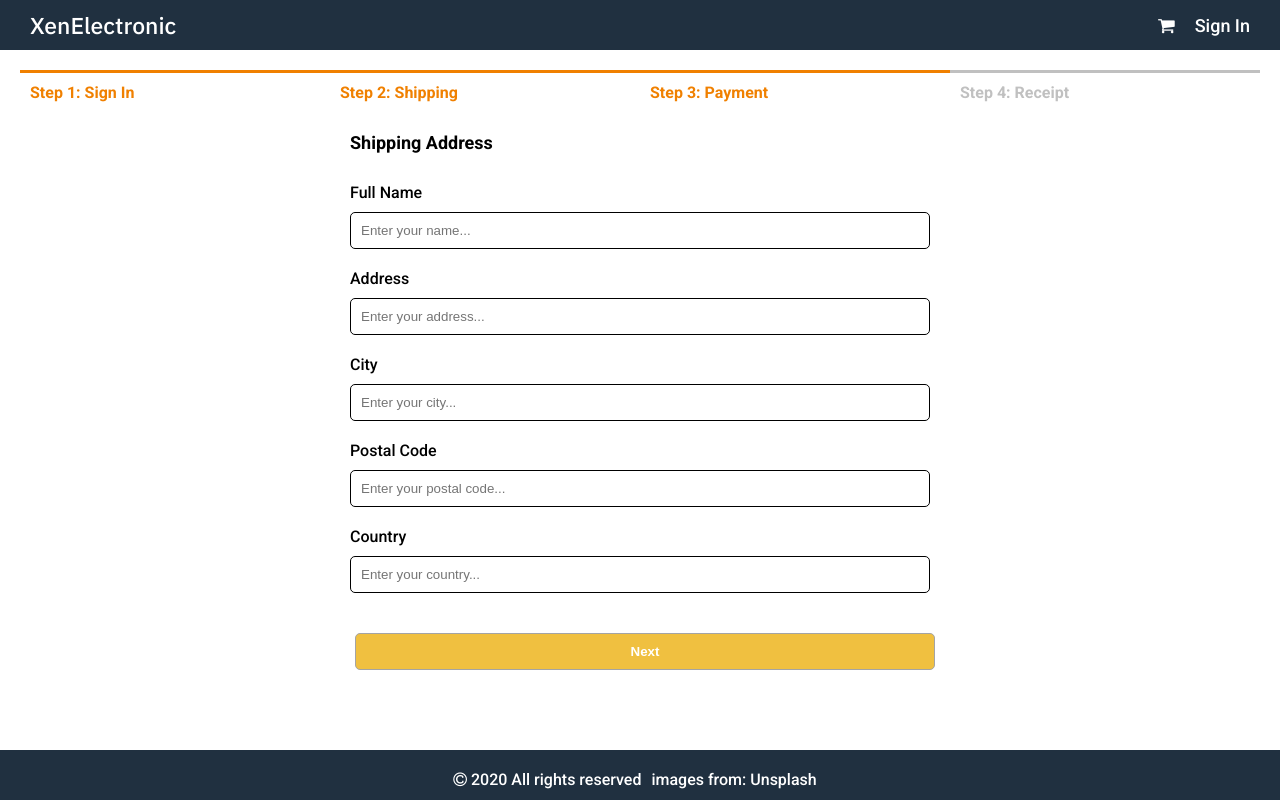
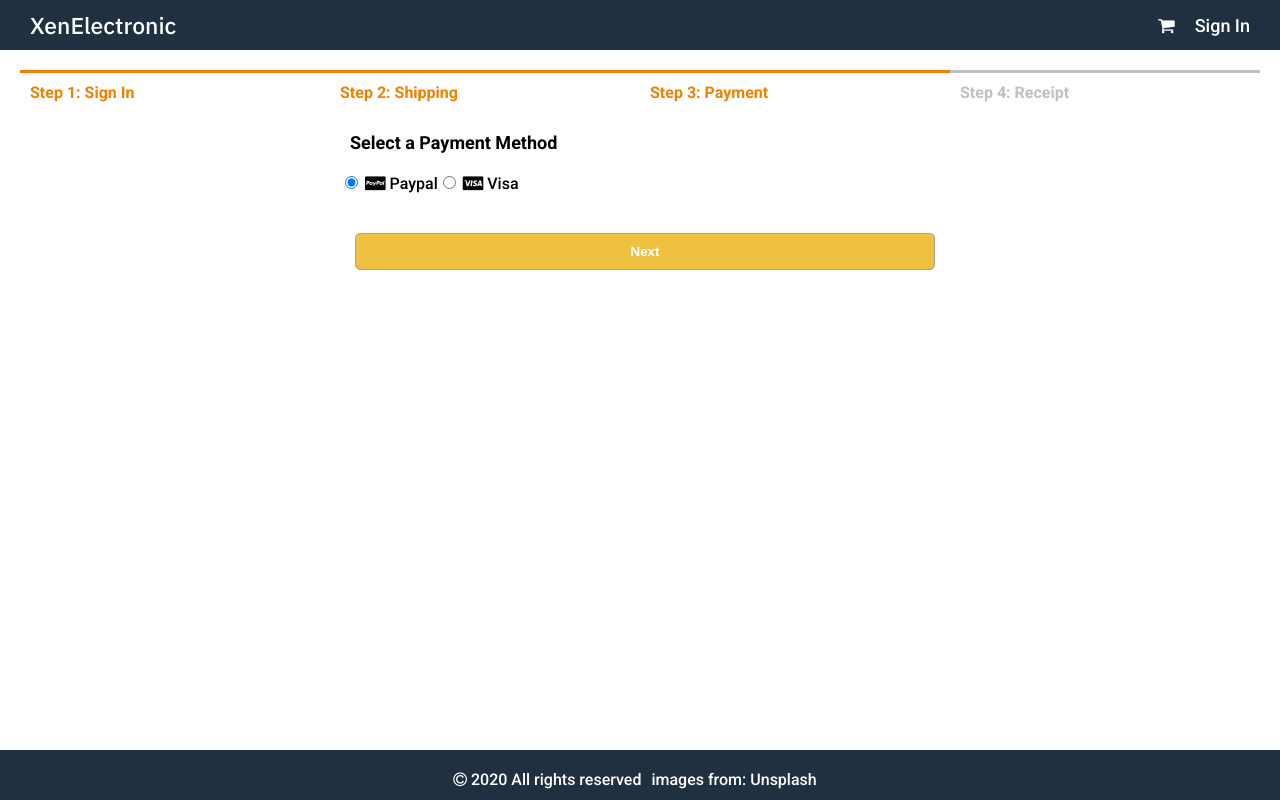
Before and after one commit to Selenophilia/XenElectronic-project, a React (Create React App) app in the folder front-end/: page /payment in a window 1280 px wide. Built offline with nearby package versions, Linux system fonts and the light colour scheme.

Commit message:
Added payments page and included it in redux state

```diff
--- a/front-end/src/App.css
+++ b/front-end/src/App.css
@@ -228,9 +228,9 @@ input[type="password" i] {
     border: 1px solid #000;
     border-radius: 0.5rem;
 }
+
 .form label{
     margin: 1rem 0;
-    display: block;
 }
 
 .dropdown{
--- a/front-end/src/App.js
+++ b/front-end/src/App.js
@@ -9,6 +9,8 @@ import SignIn from './screens/Sigin';
 import Register from './screens/Register';
 import ShippingAddrs from './screens/ShippingAddrs';
 import Payment from './screens/Payment'
+import Receipt from './screens/Receipt'
+
 function App() {
   return (
       <BrowserRouter>
@@ -22,6 +24,7 @@ function App() {
                     <Route path='/register' component={Register}  ></Route>
                     <Route path='/shipping' component={ShippingAddrs}  ></Route>
                     <Route path='/payment' component={Payment}  ></Route>
+                    <Route path='/receipt' component={Receipt}  ></Route>
 
                 </section>
             <Footer />
--- a/front-end/src/actions/cartActions.js
+++ b/front-end/src/actions/cartActions.js
@@ -1,5 +1,5 @@
 import Axios from "axios"
-import { CARD_SAVE_SHIPPING_ADDRS,CARD_ADD_ITEM, CARD_REMOVE_ITEM } from "../constants/cartConstant"
+import { CARD_SAVE_PAYMENT_METHOD,CARD_SAVE_SHIPPING_ADDRS,CARD_ADD_ITEM, CARD_REMOVE_ITEM } from "../constants/cartConstant"
 
 export const addToCart = (productId, qty) => async (dispatch, getState) => {
     const {data} = await Axios.get(`/api/product/${productId}`)
@@ -35,3 +35,10 @@ export const saveshippingaddress = (data) => async(dispatch) => {
     localStorage.setItem('shippingaddrs', JSON.stringify(data));
 
 }
+
+export const savePaymentMethod = (data) => async(dispatch) => {
+    dispatch({
+        type: CARD_SAVE_PAYMENT_METHOD,
+        payload: data
+    });
+}
--- a/front-end/src/actions/userAction.js
+++ b/front-end/src/actions/userAction.js
@@ -21,6 +21,7 @@ export const signIn = (email, password) => async (dispatch) => {
 export const signout = () => (dispatch) => {
     localStorage.removeItem('userinfo');
     localStorage.removeItem('cartItems');
+    localStorage.removeItem('shippingaddrs');
     dispatch({type: USER_SIGNOUT});
 }
 
--- a/front-end/src/constants/cartConstant.js
+++ b/front-end/src/constants/cartConstant.js
@@ -1,3 +1,4 @@
 export const CARD_ADD_ITEM = 'CARD_ADD_ITEM'
 export const CARD_REMOVE_ITEM = 'CARD_REMOVE_ITEM'
 export const CARD_SAVE_SHIPPING_ADDRS = 'CARD_SAVE_SHIPPING_ADDRS'
+export const CARD_SAVE_PAYMENT_METHOD = 'CARD_SAVE_PAYMENT_METHOD'
--- a/front-end/src/reducers/cartReducers.js
+++ b/front-end/src/reducers/cartReducers.js
@@ -1,4 +1,4 @@
-import { CARD_ADD_ITEM, CARD_REMOVE_ITEM, CARD_SAVE_SHIPPING_ADDRS } from "../constants/cartConstant"
+import { CARD_SAVE_PAYMENT_METHOD,CARD_ADD_ITEM, CARD_REMOVE_ITEM, CARD_SAVE_SHIPPING_ADDRS } from "../constants/cartConstant"
 
 export const cartReducer = ( state={ cartItems: []}, action) =>{
     switch(action.type){
@@ -28,6 +28,11 @@ export const cartReducer = ( state={ cartItems: []}, action) =>{
                     ...state,
                        shippingaddress: action.payload
                 }
+        case CARD_SAVE_PAYMENT_METHOD:
+            return{
+                    ...state,
+                        paymentMethod: action.payload
+                }
        default:
            return state;
 
--- a/front-end/src/screens/Payment.js
+++ b/front-end/src/screens/Payment.js
@@ -1,85 +1,45 @@
 import React, { useState } from 'react'
 import { useDispatch } from 'react-redux'
-import { saveshippingaddress } from '../actions/cartActions'
+import { savePaymentMethod } from '../actions/cartActions'
 import Checkout from '../components/Checkout'
 
 function ShippingAddrs(props){
-    const [name, setName] = useState('')
-    const [address, setAddress] = useState('')
-    const [city, setCity] = useState('')
-    const [postalcode, setPostalCode] = useState('')
-    const [country, setCountry] = useState('')
-    const dispatch = useDispatch();
+    const [payment, setPayment] = useState('Paypal')
+    const dispatch = useDispatch()
 
-    const nameHandler = (e) => {
-        setName(e.target.value)
-    }
-    const addrsHandler = (e) => {
-        setAddress(e.target.value)
-    }
-    const cityHandler = (e) => {
-        setCity(e.target.value)
-    }
 
     const submitHandler = (e) => {
            e.preventDefault()
-           dispatch(saveshippingaddress({name, address, country, postalcode, city}))
-           props.history.push('/payment')
+           dispatch(savePaymentMethod(payment))
+           props.history.push('/receipt')
     }
 
-    const postalCodeHandler = (e) => {
-        setPostalCode(e.target.value)
-    }
 
-    const countryHandler = (e) => {
-        setCountry(e.target.value)
-    }
     return(
         <div >
             <Checkout step1 step2 step3></Checkout>
             <form className="form" onSubmit={submitHandler}>
-                <div> <h1> Shipping Address</h1></div>
+                <div> <h1> Select a Payment Method</h1></div>
 
-                <div> <label htmlFor="name"> Full Name</label>
-                    <input type="text"
-                           id="name"
-                           placeholder="Enter your name..."
-                           value={name}
-                           onChange={(e) => nameHandler(e) }
+                 <input type="radio"
+                           id="paypal"
+                           name="paymentMethod"
+                           value="Paypal"
+                           onChange={(e) => setPayment(e.target.value) }
+                           required
+                           checked
+                           />
+                <label  htmlFor="paypal">  <i class="fa fa-cc-paypal"></i> Paypal</label>
+
+
+                 <input type="radio"
+                           id="Visa"
+                           name="paymentMethod"
+                           value="Visa"
+                           onChange={(e) => setPayment(e.target.value) }
                            required/>
-                </div>
-                <div> <label htmlFor="address"> Address</label>
-                    <input type="text"
-                           id="text"
-                           placeholder="Enter your address..."
-                           value={address}
-                           onChange={(e) => addrsHandler(e) }
-                           required/>
-                </div>
-                <div> <label htmlFor="address"> City</label>
-                    <input type="text"
-                           id="text"
-                           placeholder="Enter your city..."
-                           value={city}
-                           onChange={(e) => cityHandler(e)}
-                           required/>
-                </div>
-                <div> <label htmlFor="address"> Postal Code</label>
-                    <input type="text"
-                           id="text"
-                           placeholder="Enter your postal code..."
-                           value={postalcode}
-                           onChange={(e) => postalCodeHandler(e)}
-                           required/>
-                </div>
-                <div> <label htmlFor="address"> Country</label>
-                    <input type="text"
-                           id="text"
-                           placeholder="Enter your country..."
-                           value={country}
-                           onChange={(e) => countryHandler(e)}
-                           required/>
-                </div>
+                     <label  htmlFor="Visa"> <i class="fa fa-cc-visa"></i> Visa</label>
+
                 <div>
                     <label />
                     <button className="primary" type="submit"> Next</button>
--- /dev/null
+++ b/front-end/src/screens/Receipt.js
@@ -0,0 +1,14 @@
+import React from 'react'
+import Checkout from '../components/Checkout'
+
+function Receipt(props){
+
+    return(
+        <div >
+            <Checkout step1 step2 step3 step4></Checkout>
+
+        </div>
+    );
+}
+
+export default Receipt
--- a/front-end/src/store.js
+++ b/front-end/src/store.js
@@ -7,7 +7,8 @@ import { userRegisterReducer, userSignInReducer } from './reducers/userReducer'
 const initialState = {
     cart:{
         cartItems: localStorage.getItem('cartItems') ? JSON.parse(localStorage.getItem('cartItems')) : [],
-        shippingaddrs: localStorage.getItem('shippingaddrs') ? JSON.parse(localStorage.getItem('shippingaddrs')) : {}
+        shippingaddrs: localStorage.getItem('shippingaddrs') ? JSON.parse(localStorage.getItem('shippingaddrs')) : {},
+        paymentMethod: 'Paypal'
        },
     usersignin:{
         userInfo: localStorage.getItem('userinfo') ? JSON.parse(localStorage.getItem('userinfo')) : null
@@ -19,7 +20,7 @@ const reducer = combineReducers({
                     productDetails: productDetailsReducer,
                     cart: cartReducer,
                     usersignin: userSignInReducer,
-                    userRegister: userRegisterReducer
+                    userRegister: userRegisterReducer,
                 })
 
 const composeEnhancer = window.__REDUX_DEVTOOLS_EXTENSION_COMPOSE__ || compose
```
Also changed, not shown: 1 other file (tests, documents, lock files or other folders).
